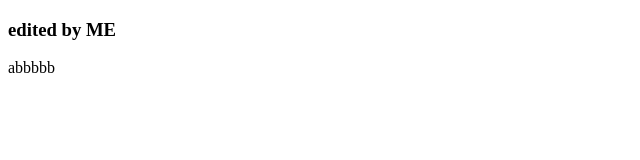
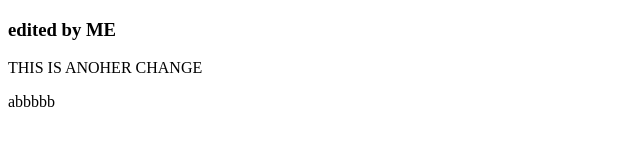
Before and after one commit to IV-I/IV-I, a plain HTML site: page index.html in a window 1280 px wide. Shown: the whole page, without its empty margins (0-640 px from the left). Drawn offline with Linux system fonts and the light colour scheme.

Commit message:
EDIT PAGE

```diff
--- a/index.html
+++ b/index.html
@@ -6,6 +6,8 @@
 </head>
 <body>
 <h3>edited by ME</h3>
+
+<P> THIS IS ANOHER CHANGE</P>
 <p>abbbbb</p>
 
 </body>
```
